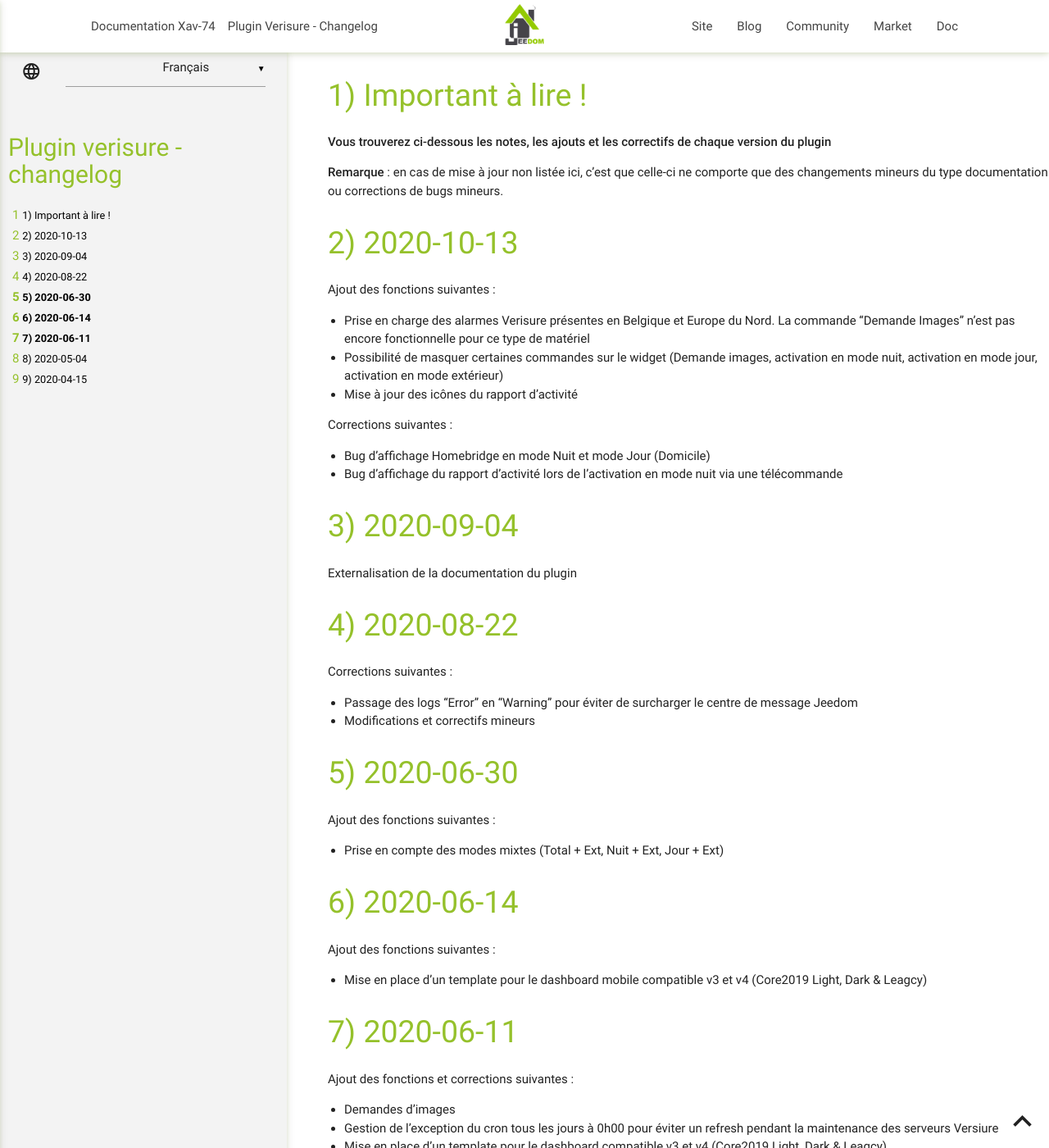
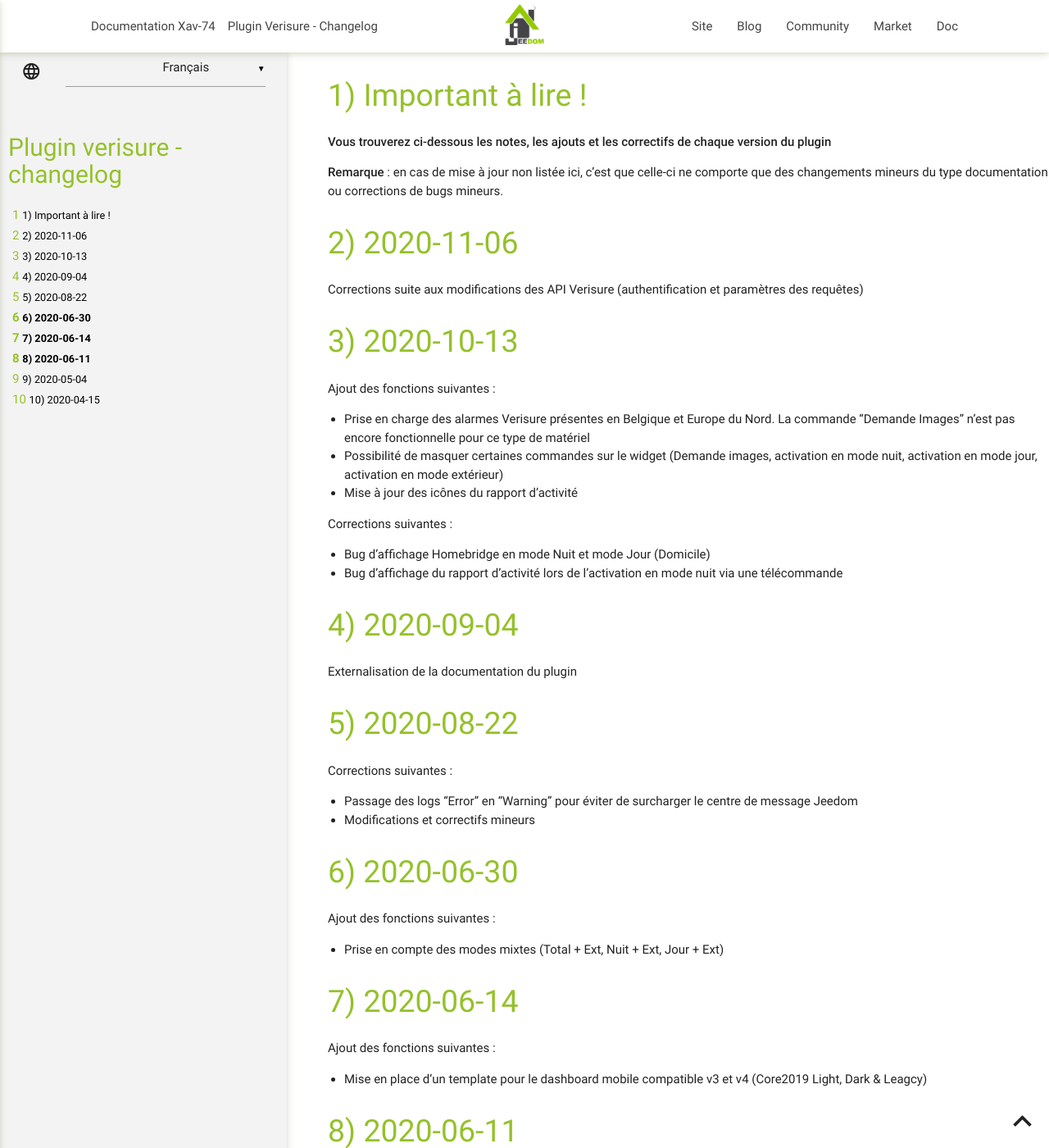
Before and after one commit to Xav-74/Documentation, a Jekyll site: the page built from verisure/fr_FR/changelog.md, in a window 1280 px wide and 1400 px high. Shown: the whole window at 82% size. Built offline with Jekyll 4.4.1, drawn with Linux system fonts in a browser that asks for light colours; some of the changed text lies outside the part shown.

Commit message:
Update 2020-11-06

```diff
--- a/verisure/fr_FR/changelog.md
+++ b/verisure/fr_FR/changelog.md
@@ -10,6 +10,11 @@
 **Vous trouverez ci-dessous les notes, les ajouts et les correctifs de chaque version du plugin**
 
 **Remarque** : en cas de mise à jour non listée ici, c'est que celle-ci ne comporte que des changements mineurs du type documentation ou corrections de bugs mineurs.
+
+
+# 2020-11-06
+
+Corrections suite aux modifications des API Verisure (authentification et paramètres des requêtes)
 
 
 # 2020-10-13
```
Also changed, not shown: verisure/fr_FR/index.md (+2 -0 lines).
